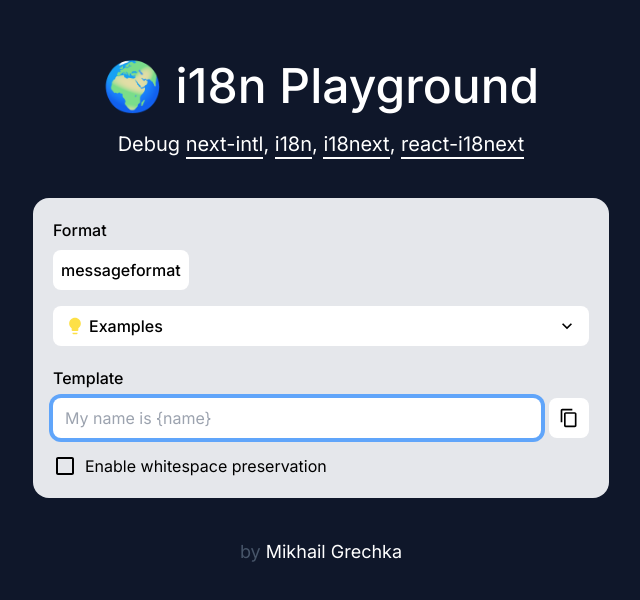
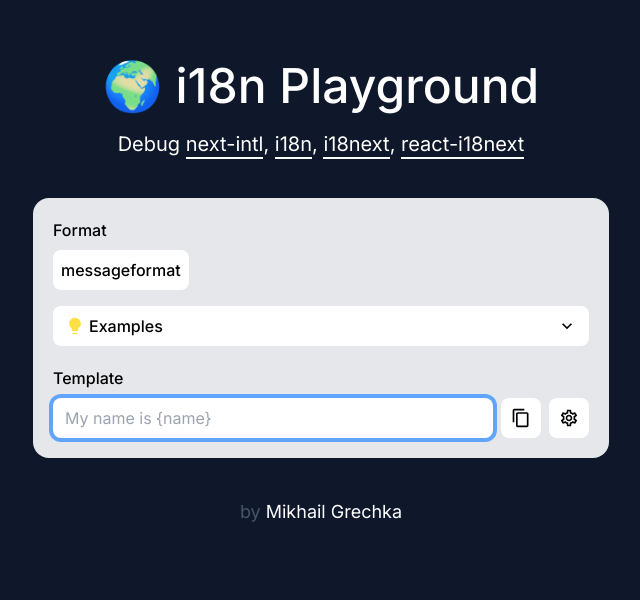
Before and after one commit to grech-ca/i18n-playground, a Next.js app: page / in a window 1280 px wide. Shown: the part 130-730 px from the top of the page, without its empty margins (319-959 px from the left). Built offline with nearby package versions, Linux system fonts and the light colour scheme.

Commit message:
Implement settings menu

```diff
--- a/package.json
+++ b/package.json
@@ -28,7 +28,8 @@
     "tailwind-merge": "^2.2.1",
     "tailwindcss": "3.4.1",
     "typescript": "5.3.3",
-    "use-intl": "^3.6.0"
+    "use-intl": "^3.6.0",
+    "zustand": "^4.5.2"
   },
   "private": true,
   "scripts": {
--- a/src/Result/index.tsx
+++ b/src/Result/index.tsx
@@ -2,6 +2,8 @@
 
 import {Transition} from '@headlessui/react'
 import * as ICU from '@formatjs/icu-messageformat-parser'
+
+import {useSettingsStore} from 'common/hooks'
 
 import {cn, validateMessageFormatTemplate} from 'common/helpers'
 import {Segment} from './Segment'
@@ -11,11 +13,11 @@
   elements: ICU.MessageFormatElement[]
   values: Record<string, string>
   onArgumentClick: (key: string) => void
-  isWhitespacePreserved: boolean
 }
 
-export const Result = ({template, values, elements, onArgumentClick, isWhitespacePreserved}: ResultProps) => {
+export const Result = ({template, values, elements, onArgumentClick}: ResultProps) => {
   const handleArgumentClick = useCallback((key: string) => onArgumentClick(key), [onArgumentClick])
+  const isWhitespacePreserved = useSettingsStore((state) => state.isWhitespacePreservationEnabled)
 
   const [isResultShown, setIsResultShown] = useState(false)
 
--- /dev/null
+++ b/src/SettingsButton/index.tsx
@@ -0,0 +1,46 @@
+import {Fragment} from 'react'
+
+import {Popover, Transition} from '@headlessui/react'
+import {MdOutlineSettings} from 'react-icons/md'
+
+import {useSettingsStore} from 'common/hooks'
+
+import {IconButton} from 'common/IconButton'
+import {Checkbox} from 'common/Checkbox'
+
+export const SettingsButton = () => {
+  const settings = useSettingsStore()
+
+  return (
+    <Popover className="relative">
+      {({open}) => (
+        <Fragment>
+          <Popover.Button as={IconButton} icon={MdOutlineSettings} />
+
+          <Transition
+            as={Fragment}
+            show={open}
+            enter="transition-all origin-top-right"
+            enterFrom="scale-50 opacity-0"
+            enterTo="scale-100 opacity-100"
+            leave="transition-opacity duration-75"
+            leaveFrom="opacity-100"
+            leaveTo="opacity-0"
+          >
+            <Popover.Panel
+              static
+              className="absolute right-0 top-12 grid w-80 content-start gap-y-2 rounded-lg bg-white p-3 shadow-lg shadow-black/5"
+            >
+              <label className="text-gray-600">Settings</label>
+              <Checkbox
+                onChange={settings.toggleWhitespacePreservation}
+                checked={settings.isWhitespacePreservationEnabled}
+                label="Enable whitespace preservation"
+              />
+            </Popover.Panel>
+          </Transition>
+        </Fragment>
+      )}
+    </Popover>
+  )
+}
--- a/src/app/page.tsx
+++ b/src/app/page.tsx
@@ -17,16 +17,15 @@
 import {Result} from 'Result'
 import {Signature} from 'Signature'
 import {TemplateInput} from 'TemplateInput'
-import {Checkbox} from 'Checkbox'
 import {Format, FormatRadio} from 'FormatRadio'
 import {Example, ExamplesList} from 'ExamplesList'
 import {validateMessageFormatTemplate} from 'common/helpers'
 import {CopyButton} from 'CopyButton'
+import {SettingsButton} from 'SettingsButton'
 
 const HomePage = () => {
   const [template, setTemplate] = useState('')
   const [values, setValues] = useState<Record<string, string>>({})
-  const [isWhitespacePreserved, setIsWhitespacePreserved] = useState(false)
   const [selectedFormat, setSelectedFormat] = useState<Format>('messageformat')
 
   const setValue = (key: string, value: string) =>
@@ -110,8 +109,8 @@
 
           <ExamplesList onClickExample={handleExampleClick} />
 
-          <label className="grid grid-cols-[1fr_auto] gap-2">
-            <div className="col-span-2 flex gap-x-1.5">
+          <div className="grid grid-cols-[1fr_auto_auto] gap-2">
+            <div className="col-span-3 flex gap-x-1.5">
               <span className="font-medium">Template</span>
               <div className="relative flex w-4 items-center justify-center">
                 <Transition
@@ -142,7 +141,9 @@
             </div>
             <TemplateInput value={template} onChange={setTemplate} />
             <CopyButton onClick={handleCopy} />
-          </label>
+
+            <SettingsButton />
+          </div>
 
           {argumentElements.length > 0 && (
             <div className="grid grid-flow-row grid-cols-2 items-start gap-2">
@@ -164,20 +165,8 @@
               ))}
             </div>
           )}
-
-          <Checkbox
-            onChange={setIsWhitespacePreserved}
-            checked={isWhitespacePreserved}
-            label="Enable whitespace preservation"
-          />
         </div>
-        <Result
-          isWhitespacePreserved={isWhitespacePreserved}
-          template={template}
-          elements={elements}
-          values={values}
-          onArgumentClick={handleArgumentClick}
-        />
+        <Result template={template} elements={elements} values={values} onArgumentClick={handleArgumentClick} />
       </div>
       <Signature />
     </div>
--- a/src/Checkbox/index.tsx
+++ b/src/common/Checkbox/index.tsx
@@ -9,7 +9,7 @@
 export const Checkbox = ({onChange, checked, label}: CheckboxProps) => {
   const Icon = checked ? MdCheckBox : MdCheckBoxOutlineBlank
   return (
-    <label className="grid cursor-pointer grid-cols-[auto_1fr] items-center gap-x-2">
+    <label className="grid cursor-pointer grid-cols-[auto_1fr] gap-x-2">
       <input checked={checked} onChange={({target}) => onChange(target.checked)} type="checkbox" hidden />
 
       <Icon className="text-2xl" />
--- /dev/null
+++ b/src/common/hooks/index.ts
@@ -0,0 +1 @@
+export * from './use-settings-store'
--- /dev/null
+++ b/src/common/hooks/use-settings-store.ts
@@ -0,0 +1,14 @@
+import {create} from 'zustand'
+
+export interface SettingsState {
+  isWhitespacePreservationEnabled: boolean
+
+  toggleWhitespacePreservation: (value?: boolean) => void
+}
+
+export const useSettingsStore = create<SettingsState>((set) => ({
+  isWhitespacePreservationEnabled: false,
+
+  toggleWhitespacePreservation: (value?: boolean) =>
+    set((state) => ({isWhitespacePreservationEnabled: value ?? !state.isWhitespacePreservationEnabled})),
+}))
```
Also changed, not shown: 1 other file (tests, documents, lock files or other folders).
